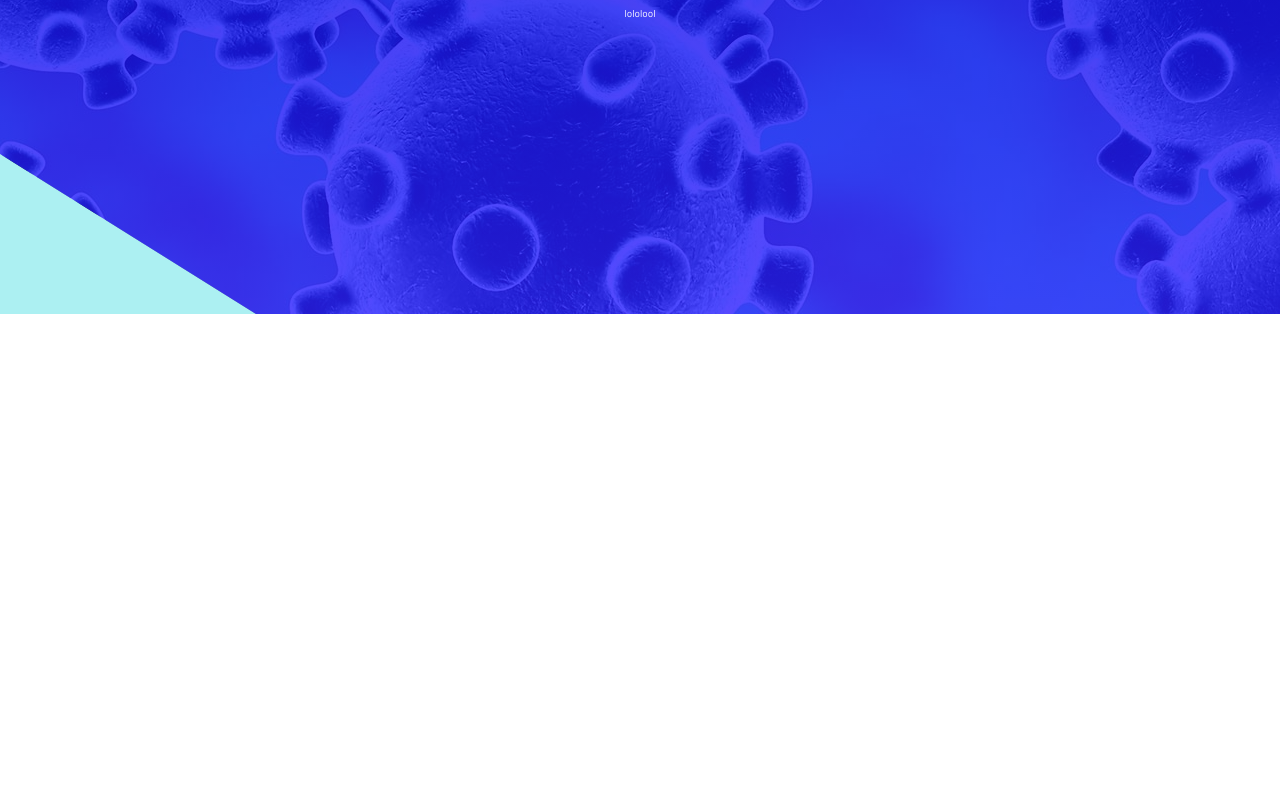
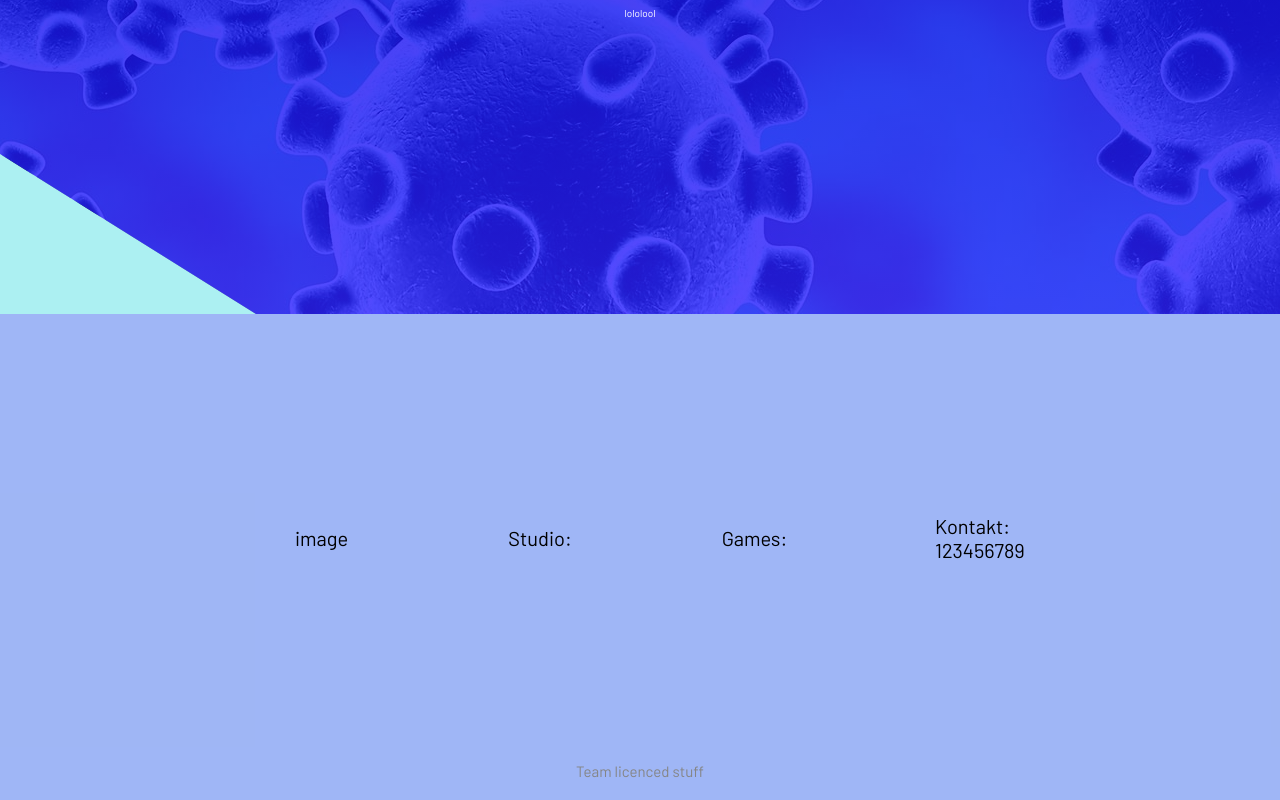
Before and after one commit to CarbonMaster/CSS-Website, a Next.js app: page / in a window 1280 px wide. Shown: the part 1286-2086 px from the top of the page. Before the commit the page ends 1600 px from the top, so only its background shows below. Built offline with nearby package versions, Linux system fonts and the light colour scheme.

Commit message:
footer start

```diff
--- a/src/components/atoms/Example.tsx
+++ /dev/null
@@ -1,3 +0,0 @@
-export const Example: React.FC = () => {
-    return <></>;
-};
--- /dev/null
+++ b/src/components/atoms/FooterContent.tsx
@@ -0,0 +1,43 @@
+import styled from '@emotion/styled';
+
+const Container = styled.div`
+    //height: 100px;
+    background-color: #8032fd4e;
+    display: flex;
+    flex-direction: row;
+    justify-content: space-around;
+    padding: 200px 0 200px 0;
+
+    @media (max-width: 600px) {
+        flex-direction: column;
+        padding: 0;
+    }
+`;
+
+const FooterElement = styled.div`
+    font-size: 2em;
+    display: flex;
+    flex-direction: column;
+    width: 50px;
+    align-self: center;
+
+    @media (max-width: 600px) {
+        padding: 50px;
+        transform: translate(-50%, 0);
+    }
+`;
+
+const Link = styled.div``;
+
+export const FooterContent: React.FC = () => {
+    return (
+        <Container>
+            <FooterElement></FooterElement>
+            <FooterElement>image</FooterElement>
+            <FooterElement>Studio:</FooterElement>
+            <FooterElement>Games:</FooterElement>
+            <FooterElement>Kontakt: 123456789</FooterElement>
+            <FooterElement></FooterElement>
+        </Container>
+    );
+};
--- a/src/components/atoms/index.tsx
+++ b/src/components/atoms/index.tsx
@@ -1 +1 @@
-export * from './Example';
+export * from './FooterContent';
--- /dev/null
+++ b/src/components/molecues/Footer.tsx
@@ -0,0 +1,22 @@
+import styled from '@emotion/styled';
+import { FooterContent } from '../../components';
+
+const Container = styled.div``;
+
+const SubText = styled.div`
+    font-size: 1.5em;
+    background-color: #8032fd4e;
+    display: flex;
+    justify-content: center;
+    color: #858585;
+    padding-bottom: 20px;
+`;
+
+export const Footer: React.FC = () => {
+    return (
+        <Container>
+            <FooterContent></FooterContent>
+            <SubText>Team licenced stuff</SubText>
+        </Container>
+    );
+};
--- a/src/components/molecues/SiteNav.tsx
+++ b/src/components/molecues/SiteNav.tsx
@@ -4,6 +4,18 @@ import { useRef } from 'react';
 import { Formik, Field, Form } from 'formik';
 import * as Yup from 'yup';
 import { useOnClickOutside } from '@/src/hooks';
+import Link from 'next/dist/client/link';
+
+const links = [
+    {
+        link: '/',
+        name: 'Main Page',
+    },
+    {
+        link: '/Games',
+        name: 'Games',
+    },
+];
 
 const Container = styled.div`
     display: fixed;
@@ -30,7 +42,7 @@ const Logo = styled.div`
     border-radius: 100px;
     height: 100%;
     z-index: 2;
-    content: url(./img/konon.png);
+    content: url(./img/logo.png);
 `;
 
 const HamburgerImage = styled.div`
--- a/src/components/molecues/Wrapper.tsx
+++ b/src/components/molecues/Wrapper.tsx
@@ -1,4 +1,4 @@
-import { SiteNav } from '../../components';
+import { SiteNav, Footer } from '../../components';
 import styled from '@emotion/styled';
 
 const Children = styled.div`
@@ -14,8 +14,8 @@ export const Wrapper: React.FC<WrapperProps> = ({ children }) => {
     return (
         <>
             <SiteNav />
-
             <Children>{children}</Children>
+            <Footer />
         </>
     );
 };
--- a/src/components/molecues/index.tsx
+++ b/src/components/molecues/index.tsx
@@ -2,3 +2,4 @@ export * from './MainSection';
 export * from './Wrapper';
 export * from './SecondSection';
 export * from './SiteNav';
+export * from './Footer';
```
Also changed, not shown: src/pages/Games.tsx (added, +19 -0 lines), public/img/logo.png (added).
